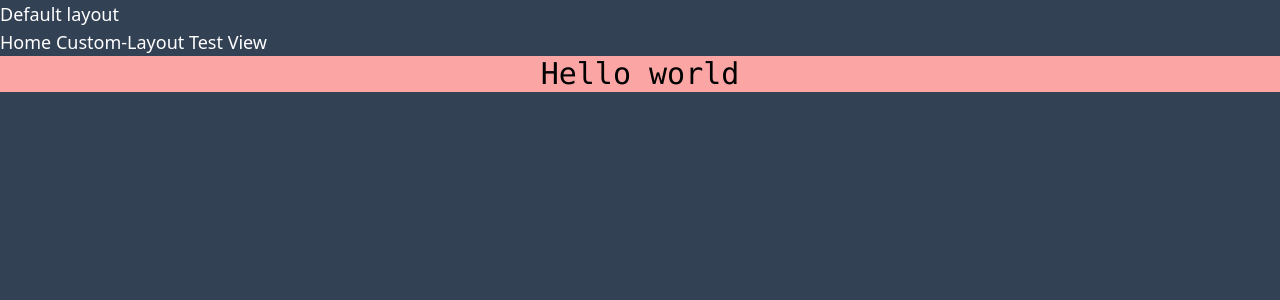
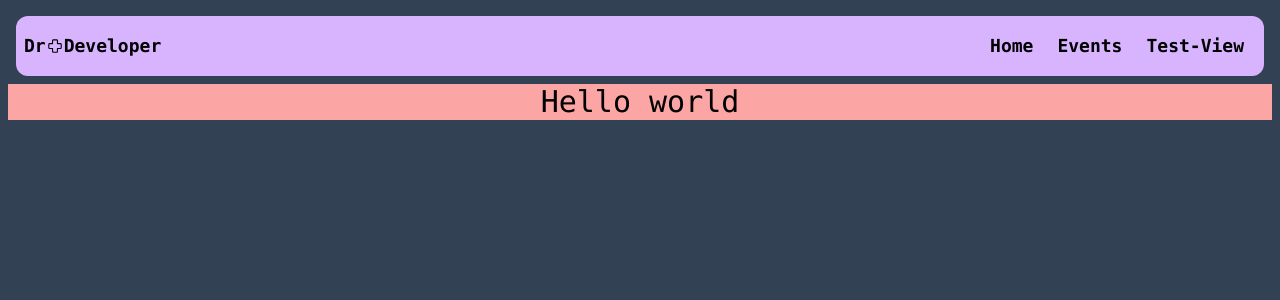
Before and after one commit to SailendraDarbha94/docsmart, a Nuxt app in the folder nuxt-app/: page / in a window 1280 px wide. Shown: the top 300 px of the page. Built offline with nearby package versions, Linux system fonts and the light colour scheme.

Commit message:
navbar component added

```diff
--- /dev/null
+++ b/nuxt-app/components/Icons/doctor.vue
@@ -0,0 +1,10 @@
+
+<template>
+    <svg xmlns="http://www.w3.org/2000/svg" width="1em" height="1em" viewBox="0 0 24 24"><path fill="currentColor" d="M9.75 4.5a.25.25 0 0 0-.25.25v4a.75.75 0 0 1-.75.75h-4a.25.25 0 0 0-.25.25v4.5c0 .138.112.25.25.25h4a.75.75 0 0 1 .75.75v4c0 .138.112.25.25.25h4.5a.25.25 0 0 0 .25-.25v-4a.75.75 0 0 1 .75-.75h4a.25.25 0 0 0 .25-.25v-4.5a.25.25 0 0 0-.25-.25h-4a.75.75 0 0 1-.75-.75v-4a.25.25 0 0 0-.25-.25zM8 4.75C8 3.784 8.784 3 9.75 3h4.5c.966 0 1.75.784 1.75 1.75V8h3.25c.966 0 1.75.784 1.75 1.75v4.5A1.75 1.75 0 0 1 19.25 16H16v3.25A1.75 1.75 0 0 1 14.25 21h-4.5A1.75 1.75 0 0 1 8 19.25V16H4.75A1.75 1.75 0 0 1 3 14.25v-4.5C3 8.784 3.784 8 4.75 8H8z"></path></svg>
+  </template>
+
+  <script lang="ts">
+  export default {
+    name: 'FluentDoctor24Regular'
+  }
+  </script>
--- /dev/null
+++ b/nuxt-app/components/Navbar/desktop.vue
@@ -0,0 +1,31 @@
+<script setup>
+
+</script>
+
+<template>
+    <nav class="flex justify-between items-center font-mono bg-purple-300 m-2 px-2 py-3 rounded-xl">
+        <p class="flex font-extrabold justify-around items-center"> Dr<IconsDoctor /> Developer</p>
+        <ul>
+            <li>
+                <NuxtLink to="/">
+                    <button
+                        class="inline-block p-1 mx-1 font-semibold hover:bg-black hover:text-white px-2 rounded-md">
+                        Home
+                    </button>
+                </NuxtLink>
+                <NuxtLink to="/events">
+                    <button
+                        class="inline-block p-1 mx-1 font-semibold hover:bg-black hover:text-white px-2 rounded-md">
+                        Events
+                    </button>
+                </NuxtLink>
+                <NuxtLink to="/test-view">
+                    <button
+                        class="inline-block p-1 mx-1 font-semibold hover:bg-black hover:text-white px-2 rounded-md">
+                        Test-View
+                    </button>
+                </NuxtLink>
+            </li>
+        </ul>
+    </nav>
+</template>
--- /dev/null
+++ b/nuxt-app/components/Navbar/mobile.vue
@@ -0,0 +1,26 @@
+<script setup>
+
+</script>
+
+<template>
+    <div class="fixed bottom-0 left-0 w-full">
+        <nav class="flex justify-between items-center font-mono bg-slate-200 m-2 px-2 py-3 rounded-xl">
+            <p class="flex font-extrabold justify-around items-center"> Dr
+                <IconsDoctor /> Developer
+            </p>
+            <ul class="flex justify-between items-center">
+                <li>
+                    <NuxtLink to="/">
+                        <IconsHome class="h-8 w-8 inline-block" />
+                    </NuxtLink>
+                    <NuxtLink to="/events">
+                        <IconsBell class="h-8 w-8 inline-block" />
+                    </NuxtLink>
+                    <NuxtLink to="/test-view">
+                        <IconsDoctor class="h-8 w-8 inline-block" />
+                    </NuxtLink>
+                </li>
+            </ul>
+        </nav>
+    </div>
+</template>
--- a/nuxt-app/layouts/custom.vue
+++ b/nuxt-app/layouts/custom.vue
@@ -1,5 +1,5 @@
 <template>
-    <div class="min-h-screen text-white text-lg bg-slate-700">
+    <div class="min-h-screen text-lg bg-slate-700">
         <p>Custom layout</p>
         <slot />
     </div>
--- a/nuxt-app/layouts/default.vue
+++ b/nuxt-app/layouts/default.vue
@@ -1,21 +1,11 @@
 <template>
-    <div class="min-h-screen text-white text-lg bg-slate-700">
-        <p>Default layout</p>
-        <header>
-        <ul>
-          <li>
-            <NuxtLink to="/">
-              Home
-            </NuxtLink>
-            <NuxtLink to="/events">
-              Custom-Layout
-            </NuxtLink>
-            <NuxtLink to="/test-view">
-              Test View
-            </NuxtLink>
-          </li>
-        </ul>
-      </header>
-        <slot />
+  <div class="min-h-screen p-2 text-lg bg-slate-700">
+    <div class="hidden md:block">
+      <NavbarDesktop />
     </div>
+    <div class="block md:hidden">
+      <NavbarMobile />
+    </div>
+    <slot />
+  </div>
 </template>
```
